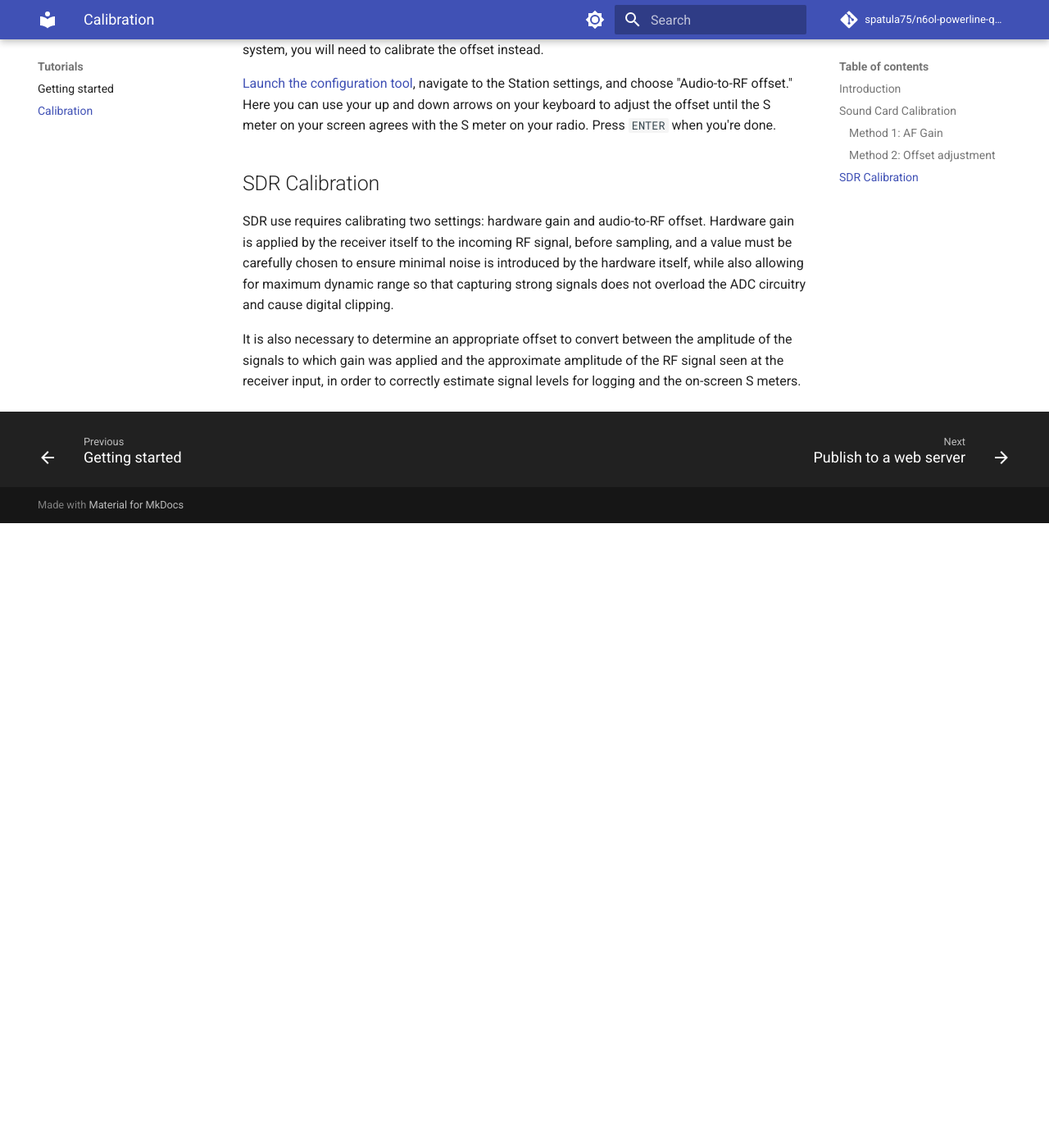
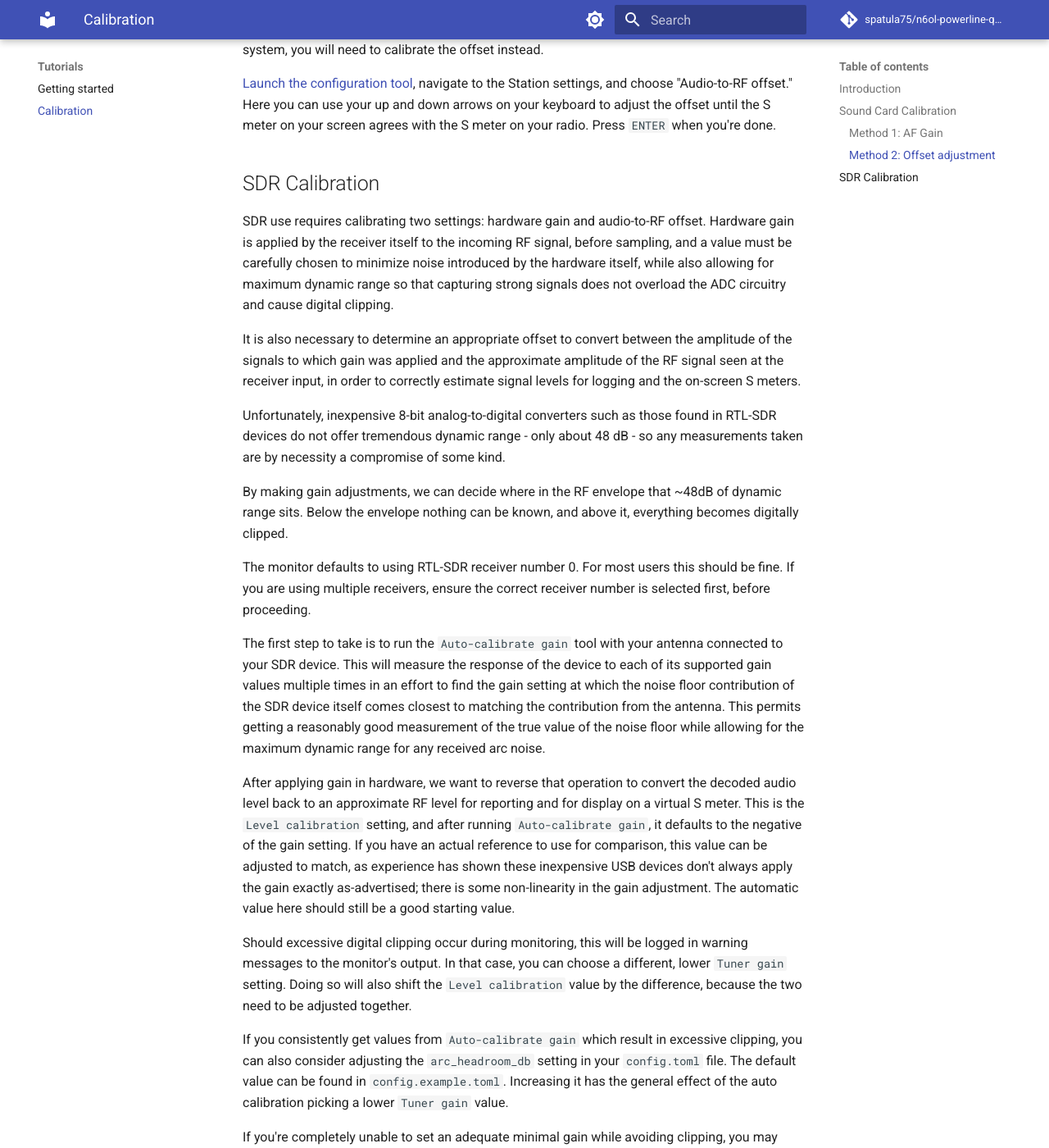
Before and after one commit to spatula75/n6ol-powerline-qrm-monitor, an MkDocs documentation site: the page built from docs/tutorials/calibration.md, in a window 1280 px wide and 1400 px high, scrolled down 1233 px. Shown: the whole window at 82% size. Built offline with MkDocs 1.6.1 and Material for MkDocs 9.7.7, drawn with Linux system fonts in a browser that asks for light colours; comment, search, counter and statistics services are not loaded; before the commit the page ends 1871 px from its top, so only the background shows below that; some of the changed text lies outside the part shown.

Commit message:
Document the RTL-SDR receiver for operators
A new how-to guide covers the v4 specifically: the WinUSB driver step, why the
library replacement its own documentation suggests is unnecessary and harmful, and
what an 8-bit converter costs. The getting-started and calibration tutorials gain
their RTL-SDR sections in place of the TODO placeholders, covering the listening
frequency and the sampled band around it, auto-calibration, and what to do when
arcs clip.

```diff
--- a/docs/tutorials/calibration.md
+++ b/docs/tutorials/calibration.md
@@ -47,12 +47,49 @@ S meter on your screen agrees with the S meter on your radio.  Press `ENTER` whe
 
 ## SDR Calibration
 SDR use requires calibrating two settings: hardware gain and audio-to-RF offset.  Hardware gain is applied by the
-receiver itself to the incoming RF signal, before sampling, and a value must be carefully chosen to ensure
-minimal noise is introduced by the hardware itself, while also allowing for maximum dynamic range so that capturing
+receiver itself to the incoming RF signal, before sampling, and a value must be carefully chosen to minimize noise
+introduced by the hardware itself, while also allowing for maximum dynamic range so that capturing
 strong signals does not overload the ADC circuitry and cause digital clipping.
 
 It is also necessary to determine an appropriate offset to convert between the amplitude of the signals to which gain
 was applied and the approximate amplitude of the RF signal seen at the receiver input, in order to correctly estimate
 signal levels for logging and the on-screen S meters.
 
-<!-- TODO fill in this section after calibration code has been added -->
+Unfortunately, inexpensive 8-bit analog-to-digital converters such as those found in RTL-SDR devices do not offer
+tremendous dynamic range - only about 48 dB - so any measurements taken are by necessity a compromise of some kind.
+
+By making gain adjustments, we can decide where in the RF envelope that ~48dB of dynamic range sits.  Below the
+envelope nothing can be known, and above it, everything becomes digitally clipped.
+
+The monitor defaults to using RTL-SDR receiver number 0.  For most users this should be fine.
+If you are using multiple receivers, ensure the correct receiver number is selected first, before proceeding.
+
+The first step to take is to run the `Auto-calibrate gain` tool with your antenna connected to your SDR device.
+This will measure the response of the device to each of its supported gain values multiple times in an effort to
+find the gain setting at which the noise floor contribution of the SDR device itself comes closest to matching
+the contribution from the antenna.  This permits getting a reasonably good measurement of the
+true value of the noise floor while allowing for the maximum dynamic range for any received arc noise.
+
+After applying gain in hardware, we want to reverse that operation to convert the decoded audio level back to
+an approximate RF level for reporting and for display on a virtual S meter.  This is the `Level calibration` setting,
+and after running `Auto-calibrate gain`, it defaults to the negative of the gain setting.  If you have an actual
+reference to use for comparison, this value can be adjusted to match, as experience has shown these inexpensive
+USB devices don't always apply the gain exactly as-advertised; there is some non-linearity in the gain adjustment.
+The automatic value here should still be a good starting value.
+
+Should excessive digital clipping occur during monitoring, this will be logged in warning messages to the monitor's
+output.  In that case, you can choose a different, lower `Tuner gain` setting.  Doing so will also shift the
+`Level calibration` value by the difference, because the two need to be adjusted together.
+
+If you consistently get values from `Auto-calibrate gain` which result in excessive clipping, you can also consider
+adjusting the `arc_headroom_db` setting in your `config.toml` file.  The default value can be found in
+`config.example.toml`.  Increasing it has the general effect of the auto calibration picking a lower `Tuner gain`
+value.
+
+If you're completely unable to set an adequate minimal gain while avoiding clipping, you may want to choose a
+different band for monitoring.  The amplitude of powerline noise generally decreases with increasing frequency,
+so if, for example, the signal is just too strong on the 80m band, try 60m or 40m instead, while still trying
+to choose a frequency where your antenna is resonant, so you're making a fair and valid comparison between the
+band's noise level and the powerline noise.
+
+If you do change bands, be sure to re-run `Auto-calibrate gain`, because the ideal gain can depend on the band.
--- a/mkdocs.yml
+++ b/mkdocs.yml
@@ -51,6 +51,7 @@ nav:
       - Record events: how-to-guides/recording-events.md
       - Replay and render recordings: how-to-guides/replaying-recordings.md
       - Render all of your recordings: how-to-guides/batch-rendering-recordings.md
+      - Set up an RTL-SDR v4 device: how-to-guides/rtl-sdr-v4-setup.md
   - Reference:
       - Configuration: reference/configuration.md
       - Command line: reference/cli.md
```
Also changed, not shown: docs/concepts/roadmap.md (+2 -0 lines), docs/how-to-guides/rtl-sdr-v4-setup.md (added, +59 -0 lines), docs/tutorials/getting-started.md (+42 -6 lines).
